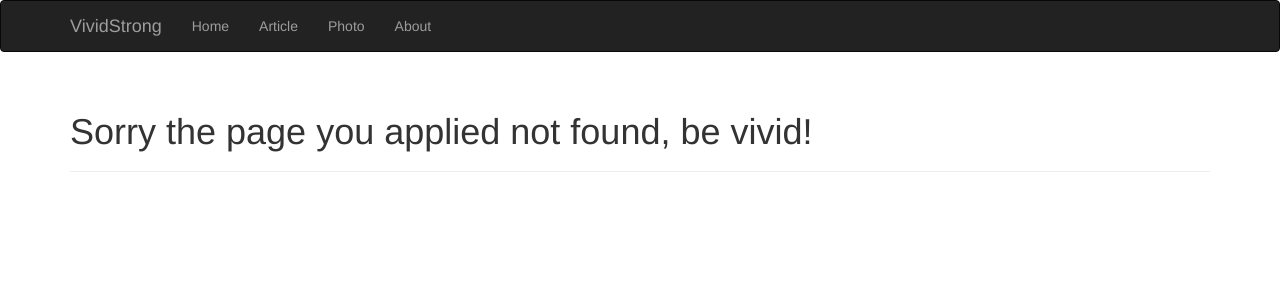
After one commit to leemoispace/vivid, a Flask app: template templates/404.html in a window 1280 px wide. The commit adds this page. Shown: the top 300 px of the page. Run offline with Flask 2, Linux system fonts and the light colour scheme; the template is opened without the code that fills it, so the values that code supplies are empty; some libraries are stand-ins or nearby versions.

Commit message:
flask bootstrap added new site base template

```diff
--- a/app.py
+++ b/app.py
@@ -19,6 +19,22 @@ def user(name):
         #return '<h1>hello,%s!</h1>' %name
         return render_template('user.html', name=name)
 
+
+#自定义错误页面
+@app.errorhandler(404)
+def page_not_found(e):
+    return render_template('404.html'),404
+
+@app.errorhandler(500)
+def internal_server_error(e):
+    return render_template('500.html'), 500
+
+
+
+
+
+
+
 if __name__=='__main__':
         app.run()
 	#manager.run()
--- /dev/null
+++ b/templates/404.html
@@ -0,0 +1,7 @@
+{%extends "base.html" %}
+{% block title %}VividStrong - Page Not Found{% endblock %}
+{% block page_content %}
+<div class="page-header">
+    <h1>Sorry the page you applied not found, be vivid!</h1>
+</div>
+{% endblock %}
--- /dev/null
+++ b/templates/base.html
@@ -0,0 +1,32 @@
+{#继承flask-bootstrap: #}
+{% extends "bootstrap/base.html" %}
+{% block title %}vividstrong.com{% endblock %}
+{% block navbar %}
+<div class="navbar navbar-inverse" role="navigation">
+    <div class="container">
+        <div class="navbar-header">
+            <button type="button" class="navbar-toggle"
+            data-toggle="collapse" data-target=".navbar-collapse">
+            <span class="sr-only">Toggle navigation</span>
+            <span class="icon-bar"></span>
+            <span class="icon-bar"></span>
+            <span class="icon-bar"></span>
+        </button>
+        <a class="navbar-brand" href="/">VividStrong</a>
+    </div>
+    <div class="navbar-collapse collapse">
+        <ul class="nav navbar-nav">
+            <li><a href="/">Home</a></li>
+            <li><a href="/">Article</a></li>
+            <li><a href="/">Photo</a></li>
+            <li><a href="/">About</a></li>
+        </ul>
+    </div>
+</div>
+</div>
+{% endblock %}
+{% block content %}
+<div class="container">
+    {% block page_content %}{% endblock %}
+</div>
+{% endblock %}
```
Also changed, not shown: templates/user.html (+5 -28 lines).
